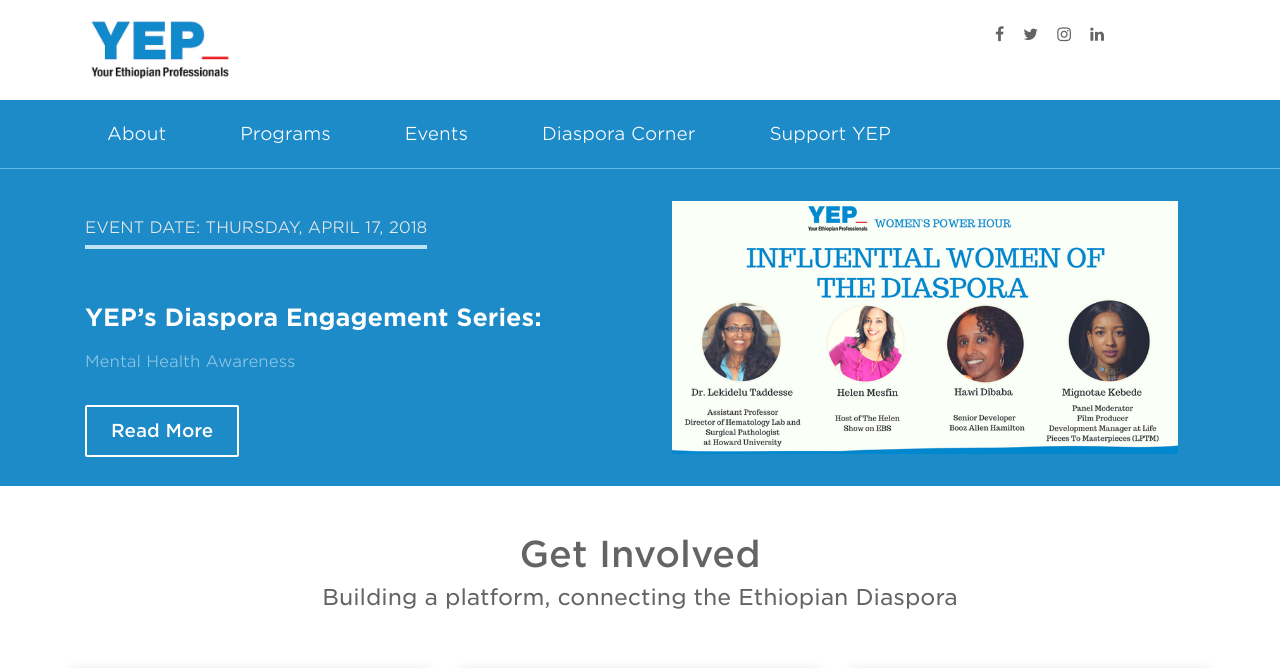
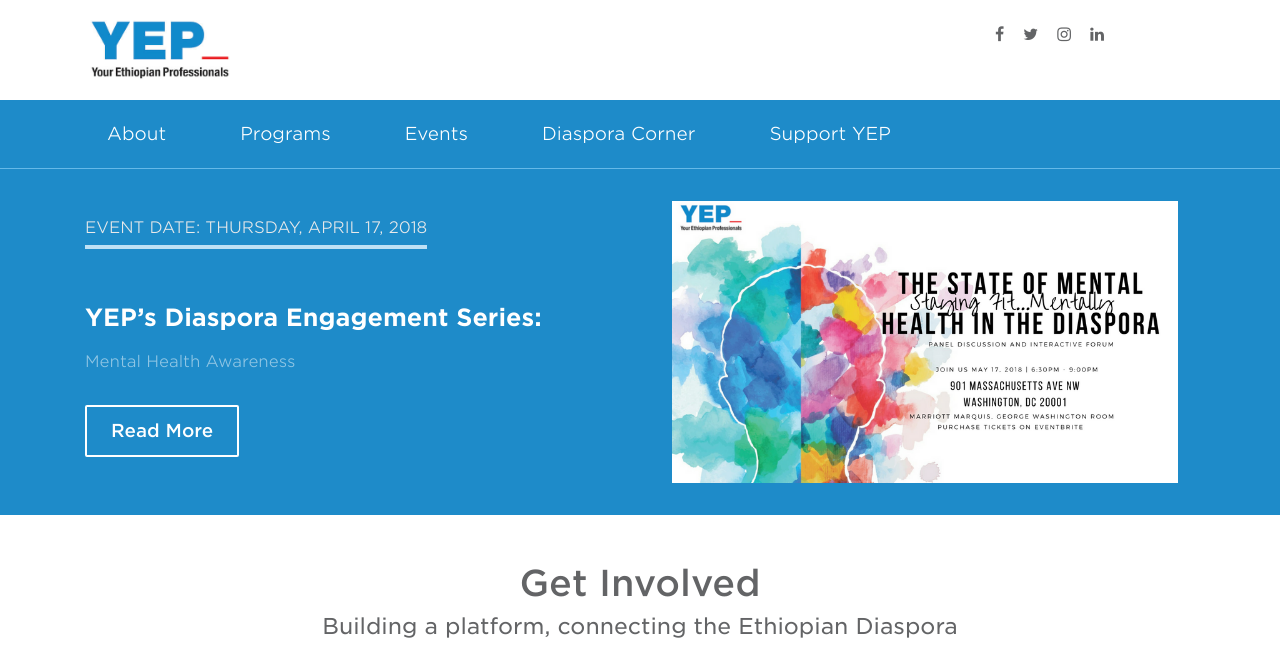
Before and after one commit to YEPNetwork/yepnetwork.github.io, a Jekyll site: the page built from index.html, in a window 1280 px wide. Shown: the top 668 px of the page. Built offline with Jekyll 4.4.1, drawn with Linux system fonts in a browser that asks for light colours; nearby versions of some CDN libraries; comment, search, counter and statistics services are not loaded; grey boxes are pictures that could not be loaded.

Commit message:
Update hero.yml

```diff
--- a/_data/hero.yml
+++ b/_data/hero.yml
@@ -3,7 +3,7 @@
   date: 'EVENT DATE: Thursday, April 17, 2018'
   url: 'https://yepnetwork.github.io/events/'
   desc: 'Mental Health Awareness'
-  image: /assets/images/events/2018-03-22-influential-women-diaspora.jpg
+  image: /assets/images/events/staying_fit_mentally.png
 - title: 'Lorem Ipsum'
   date: 'Thursday, March 15, 2018'
   url: '/events/'
```
